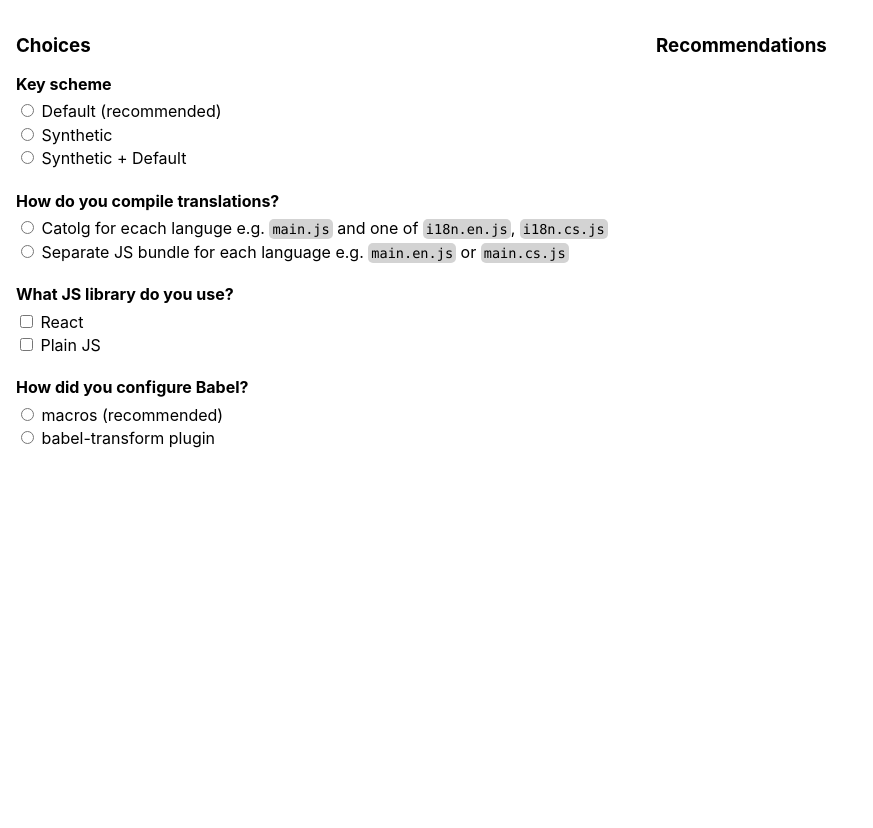
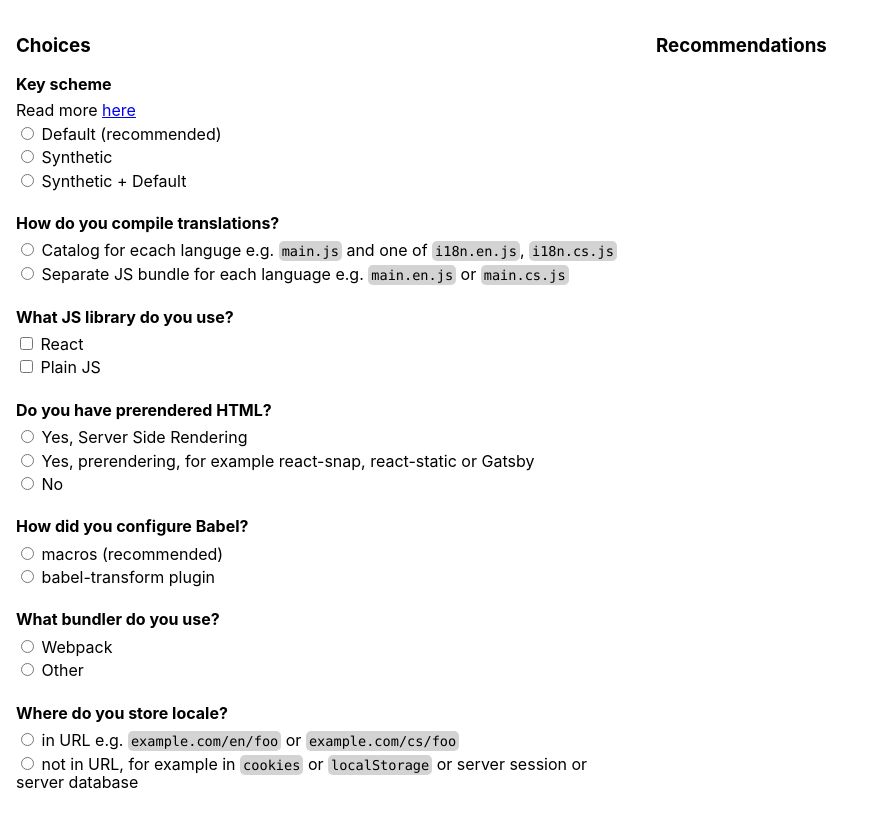
Before and after one commit to stereobooster/lingui-choices, a React (Create React App) app: page / in a window 1280 px wide. Shown: the top 828 px of the page, without its empty margins (0-873 px from the left). Before the commit the page ends 800 px from the top, so only its background shows below. Built offline with nearby package versions, Linux system fonts and the light colour scheme.

Commit message:
Functional form

```diff
--- a/src/App.css
+++ b/src/App.css
@@ -12,6 +12,10 @@
 label {
   cursor: pointer;
   display: block;
+  margin-bottom: 0.25rem
+}
+
+.hint {
   margin-bottom: 0.25rem
 }
 
--- a/src/App.js
+++ b/src/App.js
@@ -1,8 +1,16 @@
 import React, { Component } from "react";
 import "./App.css";
+import Radio from "./components/Radio";
+import Checkbox from "./components/Checkbox";
 
 class App extends Component {
+  state = {};
   render() {
+    const stateProvider = {
+      state: this.state,
+      setState: this.setState.bind(this)
+    };
+
     return (
       <div className="content">
         <form className="column">
@@ -10,48 +18,94 @@ class App extends Component {
 
           <div className="field">
             <h4>Key scheme</h4>
-            <label>
-              <input name="key-scheme" type="radio" /> Default (recommended)
-            </label>
-            <label>
-              <input name="key-scheme" type="radio" /> Synthetic
-            </label>
-            <label>
-              <input name="key-scheme" type="radio" /> Synthetic + Default
-            </label>
+            <div className="hint">
+              {" "}
+              Read more{" "}
+              <a href="https://github.com/lingui/js-lingui/issues/412#issue-387479674">
+                here
+              </a>
+            </div>
+            <Radio name="keyScheme" value="default" {...stateProvider}>
+              Default (recommended)
+            </Radio>
+            <Radio name="keyScheme" value="synthetic" {...stateProvider}>
+              Synthetic
+            </Radio>
+            <Radio
+              name="keyScheme"
+              value="syntheticAndDefault"
+              {...stateProvider}
+            >
+              Synthetic + Default
+            </Radio>
           </div>
 
           <div className="field">
             <h4>How do you compile translations?</h4>
-            <label>
-              <input name="catlogs" type="radio" /> Catolg
-              for ecach languge e.g. <code>main.js</code> and one of <code>i18n.en.js</code>, <code>i18n.cs.js</code>
-            </label>
-            <label>
-              <input name="catlogs" type="radio" /> Separate JS bundle for each language e.g. <code>main.en.js</code> or <code>main.cs.js</code>
-            </label>
+            <Radio name="catalogs" value="catalog" {...stateProvider}>
+              Catalog for ecach languge e.g. <code>main.js</code> and one of{" "}
+              <code>i18n.en.js</code>, <code>i18n.cs.js</code>
+            </Radio>
+            <Radio name="catalogs" value="separateBundle" {...stateProvider}>
+              Separate JS bundle for each language e.g. <code>main.en.js</code>{" "}
+              or <code>main.cs.js</code>
+            </Radio>
           </div>
 
           <div className="field">
             <h4>What JS library do you use?</h4>
-            <label>
-              <input name="react" type="checkbox" /> React
-            </label>
-            <label>
-              <input name="plain-js" type="checkbox" /> Plain JS
-            </label>
+            <Checkbox name="react" {...stateProvider}>
+              React
+            </Checkbox>
+            <Checkbox name="plainJs" {...stateProvider}>
+              Plain JS
+            </Checkbox>
+          </div>
+
+          <div className="field">
+            <h4>Do you have prerendered HTML?</h4>
+            <Radio name="html" value="ssr" {...stateProvider}>
+              Yes, Server Side Rendering
+            </Radio>
+            <Radio name="html" value="prerendering" {...stateProvider}>
+              Yes, prerendering, for example react-snap, react-static or Gatsby
+            </Radio>
+            <Radio name="html" value="no" {...stateProvider}>
+              No
+            </Radio>
           </div>
 
           <div className="field">
             <h4>How did you configure Babel?</h4>
-            <label>
-              <input name="babel" type="radio" /> macros (recommended)
-            </label>
-            <label>
-              <input name="babel" type="radio" /> babel-transform plugin
-            </label>
+            <Radio name="babel" value="macros" {...stateProvider}>
+              macros (recommended)
+            </Radio>
+            <Radio name="babel" value="transform" {...stateProvider}>
+              babel-transform plugin
+            </Radio>
           </div>
 
+          <div className="field">
+            <h4>What bundler do you use?</h4>
+            <Radio name="bundler" value="webpack" {...stateProvider}>
+              Webpack
+            </Radio>
+            <Radio name="bundler" value="other" {...stateProvider}>
+              Other
+            </Radio>
+          </div>
+
+          <div className="field">
+            <h4>Where do you store locale?</h4>
+            <Radio name="locale" value="inUrl" {...stateProvider}>
+              in URL e.g. <code>example.com/en/foo</code> or{" "}
+              <code>example.com/cs/foo</code>
+            </Radio>
+            <Radio name="locale" value="notInUrl" {...stateProvider}>
+              not in URL, for example in <code>cookies</code> or{" "}
+              <code>localStorage</code> or server session or server database
+            </Radio>
+          </div>
         </form>
         <div className="column">
           <h3>Recommendations</h3>
--- /dev/null
+++ b/src/components/Checkbox.js
@@ -0,0 +1,34 @@
+import React from "react";
+
+const current = (name, state) => state[name];
+
+const checked = (name, state) => current(name, state) === true;
+
+const onChange = (name, state, setState) => () =>
+  setState({ [name]: !state[name] });
+
+// boolean checkbox
+export default function Checkbox({ name, children, state, setState }) {
+  return (
+    <label>
+      <input
+        type="checkbox"
+        name={name}
+        checked={checked(name, state)}
+        onChange={onChange(name, state, setState)}
+      />{" "}
+      {children}
+    </label>
+  );
+}
+
+Checkbox.displayName = "Checkbox";
+
+// Array checkbox
+// const checked = (name, value, state) =>
+//   current(name, state).indexOf(value) > -1;
+
+// const onChange = (name, value, state, setState) => () =>
+//   checked(name, value, state)
+//     ? setState({ [name]: current(name, state).filter(x => x !== value) })
+//     : setState({ [name]: [...current(name, state), value] });
--- /dev/null
+++ b/src/components/Radio.js
@@ -0,0 +1,24 @@
+import React from "react";
+
+const current = (name, state) => state[name] || [];
+
+const checked = (name, value, state) => current(name, state) === value;
+
+const onChange = (name, value, setState) => () => setState({ [name]: value });
+
+export default function Radio({ name, value, children, state, setState }) {
+  return (
+    <label>
+      <input
+        type="radio"
+        name={name}
+        value={value}
+        checked={checked(name, value, state)}
+        onChange={onChange(name, value, setState)}
+      />{" "}
+      {children}
+    </label>
+  );
+}
+
+Radio.displayName = "Radio";
```
